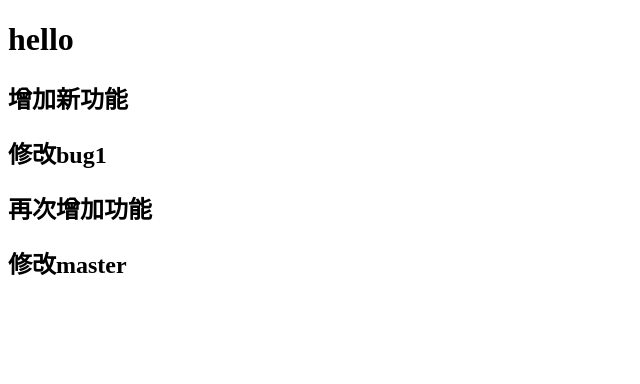
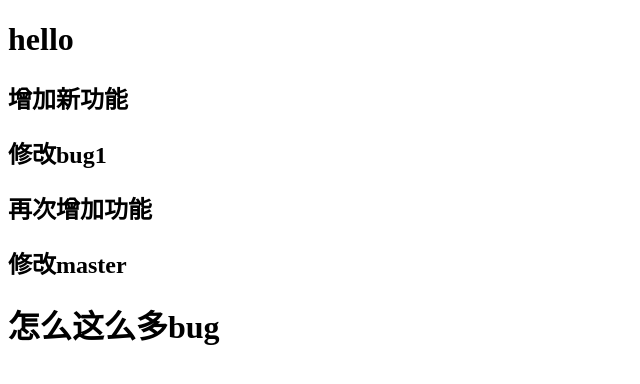
Before and after one commit to tangshengke/tangshengke.github.io, a plain HTML site: page main.html in a window 1280 px wide. Shown: the whole page, without its empty margins (0-640 px from the left). Drawn offline with Linux system fonts and the light colour scheme.

Commit message:
main第二次改bug

```diff
--- a/main.html
+++ b/main.html
@@ -14,6 +14,7 @@
     <h2>修改bug1</h2>
     <h2>再次增加功能</h2>
     <h2>修改master</h2>
+    <h1>怎么这么多bug</h1>
 </body>
 
 </html>
```
